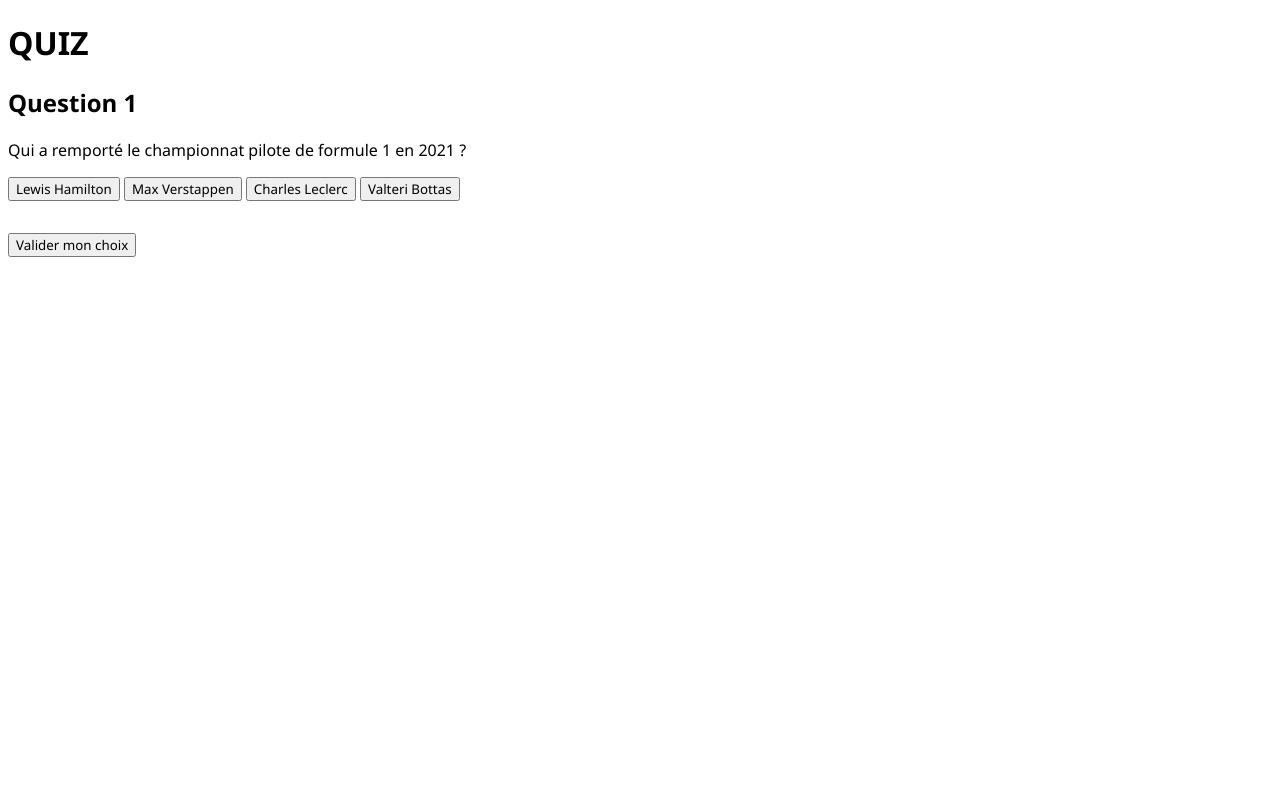
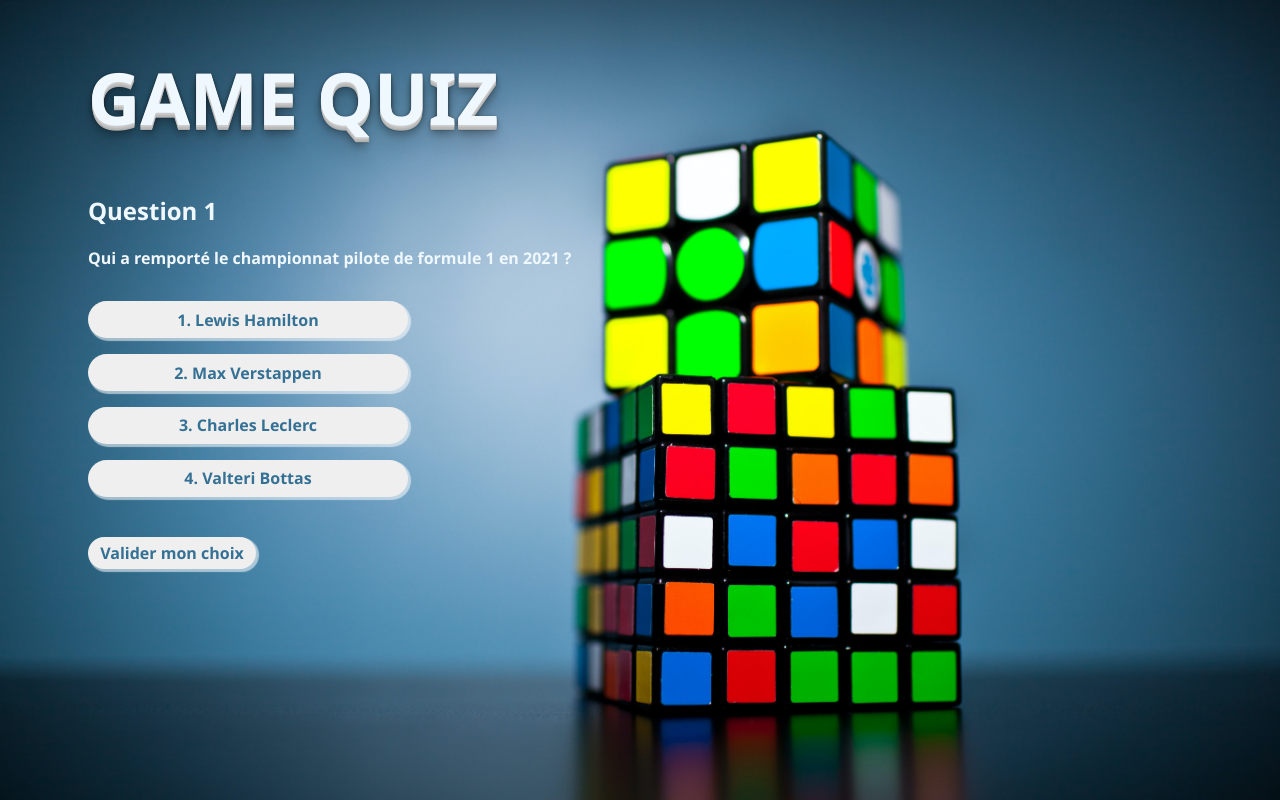
Before and after one commit to CindyGraffin/quiz, a plain HTML site: page index.html in a window 1280 px wide. Both pictures are taken after a click on the button "Commencer le QUIZ". Drawn offline with nearby package versions, Linux system fonts and the light colour scheme.

Commit message:
logic for the game ended

```diff
--- a/assets/css/styles.css
+++ b/assets/css/styles.css
@@ -1,9 +1,44 @@
 /* =========== GLOBAL ============ */
 * {
     font-family: 'Segoe UI', Tahoma, Geneva, Verdana, sans-serif;
+    color: aliceblue;
+    font-weight: 600;
+}
+body {
+    background-image: url('../images/game.jpg');
+    background-size: cover;
+    background-attachment: fixed;
+}
+h1 {
+    font-size: 4.5rem;
+    text-shadow: 0 1px 0 #ccc,
+                0 2px 0 #c9c9c9,
+                0 3px 0 #bbb,
+                0 4px 0 #b9b9b9,
+                0 5px 0 #aaa,
+                0 6px 1px rgba(0,0,0,.1),
+                0 0 5px rgba(0,0,0,.1),
+                0 1px 3px rgba(0,0,0,.3),
+                0 3px 5px rgba(0,0,0,.2),
+                0 5px 10px rgba(0,0,0,.25),
+                0 10px 10px rgba(0,0,0,.2),
+                0 20px 20px rgba(0,0,0,.15);
+}
+button {
+    border-radius: 25px;
+    outline: none;
+    border: none;
+    box-shadow: 2px 2px 1px 1px rgba(255, 255, 255, 0.555);
+    color: rgb(53, 113, 148);
+    width: 10.5rem;
+    height: 2rem;
+    font-size: 1rem;
+    font-weight: 600;
+    cursor: pointer;
 }
 
-/* =========== QUIZ VALIDATION ============ */
+/* =========== QUIZ  ============ */
+
 .quiz__container {
     display: none;
 }
@@ -17,8 +52,26 @@
     display: none;
 }
 .answer:focus {
-    background-color: aqua;
+    background-color: rgb(250, 247, 74);
 }
 .quiz__finisher {
     display: none;
 }
+header {
+    margin-left: 5rem;
+}
+main {
+    margin-left: 5rem;
+}
+.quiz__answers {
+    margin-top: 2rem;
+    margin-bottom: 2.5rem;
+    width: 30rem;
+    row-gap: 1rem;
+    display: flex;
+    flex-wrap: wrap;
+}
+.answer {
+    height: 2.3rem;
+    width: 20rem;
+}
--- a/assets/js/index.js
+++ b/assets/js/index.js
@@ -141,8 +141,6 @@
     }
 }
 
-
-
 /* =========== GAME LOGIC ============ */
 /* num of the question */
 let questionNumber = 1;
@@ -155,7 +153,7 @@
 const displayAnswers = (quizAnswers) => {
     let answerIndex = 0;
     quizAnswers.forEach((answer) => {
-        answer.innerText = questionsAndAnswers[questionNumber-1][1][answerIndex]
+        answer.innerText = (answerIndex +1) + '. ' + questionsAndAnswers[questionNumber-1][1][answerIndex]
         answerIndex++;
     })
 }
@@ -224,25 +222,35 @@
     displayQuestionAndAnswers(quizAnswers);
 })
 
-/* event listener that allow to show the results*/
-resultButton.addEventListener('click', () => {
-    quizMessage.innerText = '';
-    quizContainer.style.display = 'none';
-    quizScore.innerText = playerScore;
-    quizScoreContainer.style.display = 'block';
+/* function that create three paragraphs element for each question/response and tells if it was good or not */
+const createRecapElement = (userQuestionsResponses) => {
     userQuestionsResponses.forEach(questionResponse => {
         let question = document.createElement('p');
         let userResponse = document.createElement('p');
         let goodOrFalse = document.createElement('p');
-        question.innerHTML = `<p>${questionResponse[0]}</p>`
+        question.innerHTML = `<p><i class="uil uil-question-circle"></i>${questionResponse[0]}</p>`
         userResponse.innerHTML = `<p>${questionResponse[1]}</p>`
         goodOrFalse.innerHTML = `<p>${questionResponse[2]}</p>`
         recapContainer.appendChild(question);
         recapContainer.appendChild(userResponse);
         recapContainer.appendChild(goodOrFalse);
     })
+}
+
+/* event listener that allow to show the results*/
+resultButton.addEventListener('click', () => {
+    quizMessage.innerText = attributeAssessment(playerScore);
+    quizContainer.style.display = 'none';
+    quizScore.innerText = playerScore;
+    quizScoreContainer.style.display = 'block';
+    let scoreMessage = document.createElement('p');
+    scoreMessage.innerText = attributeAssessment(playerScore);
+    recapContainer.appendChild(scoreMessage);
+    createRecapElement(userQuestionsResponses);
+
 })
 
+/* event listener that allow to replay the game */
 replayButton.addEventListener('click', () => {
     questionNumber = 1;
     playerScore = 0;
@@ -251,4 +259,5 @@
     starterButton.style.display = 'block';
     resultButtonContainer.style.display = 'none';
     validateAnswerButton.style.display = 'block';
+    quizMessage.innerText = '';
 })
--- a/index.html
+++ b/index.html
@@ -5,13 +5,15 @@
     <meta http-equiv="X-UA-Compatible" content="IE=edge">
     <meta name="viewport" content="width=device-width, initial-scale=1.0">
     <link rel="stylesheet" href="./assets/css/styles.css">
-    <title>QUIZ</title>
+    <!--Iconscount CDN link-->
+    <link rel="stylesheet" href="https://unicons.iconscout.com/release/v2.1.6/css/unicons.css"/>
+    <title>GAME QUIZ</title>
 </head>
 <body>
     <header>
-        <h1>QUIZ</h1>
+        <h1>GAME QUIZ</h1>
     </header>
-    <main class="1">
+    <main>
         <div class="quiz__starter">
             <button class="starter">Commencer le QUIZ</button>
         </div>
@@ -42,6 +44,7 @@
             </div>
         </div>
         <div class="quiz__score">
+            <h2><i class="uil uil-clipboard-notes"></i>Recapitulatif:</h2>
             <p>Votre score est de <span class="score">0</span>/20 !</p>
             <div class="quiz__recap">
 
```
Also changed, not shown: assets/images/game.jpg (added).
